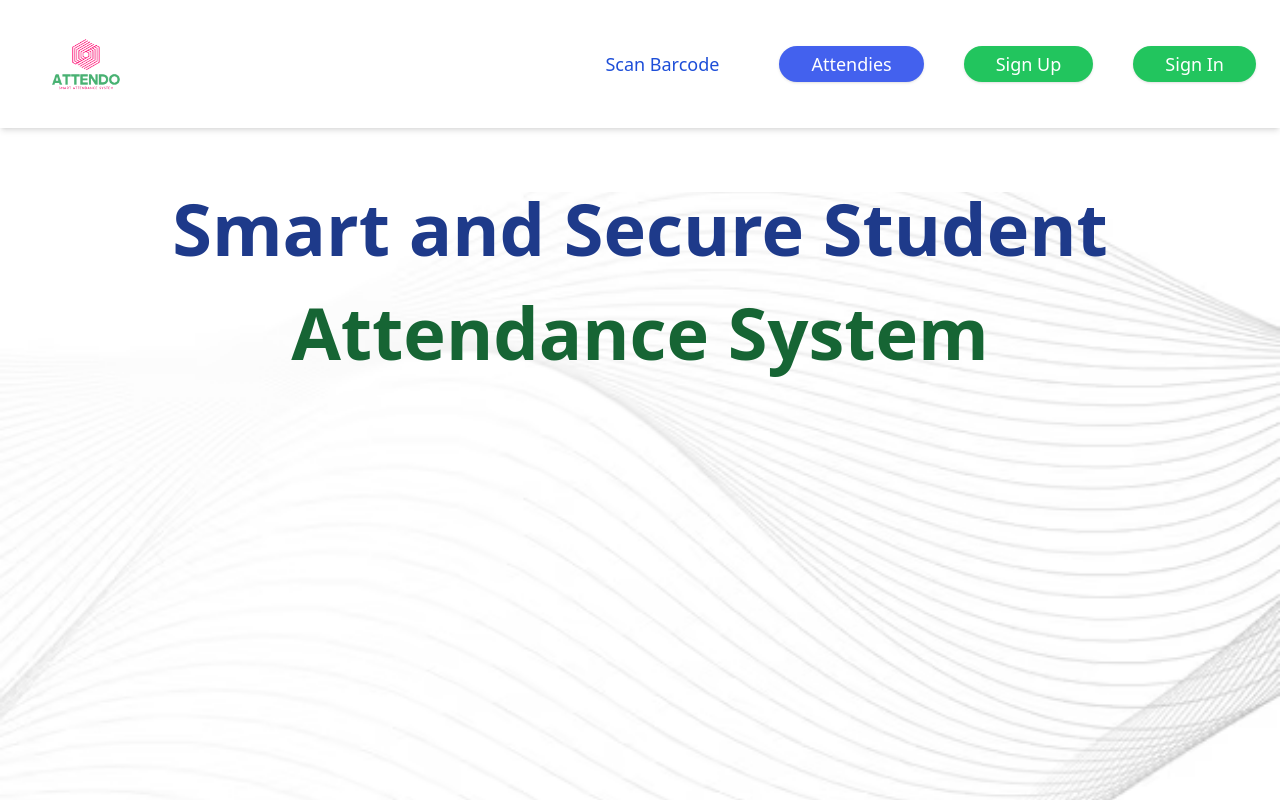
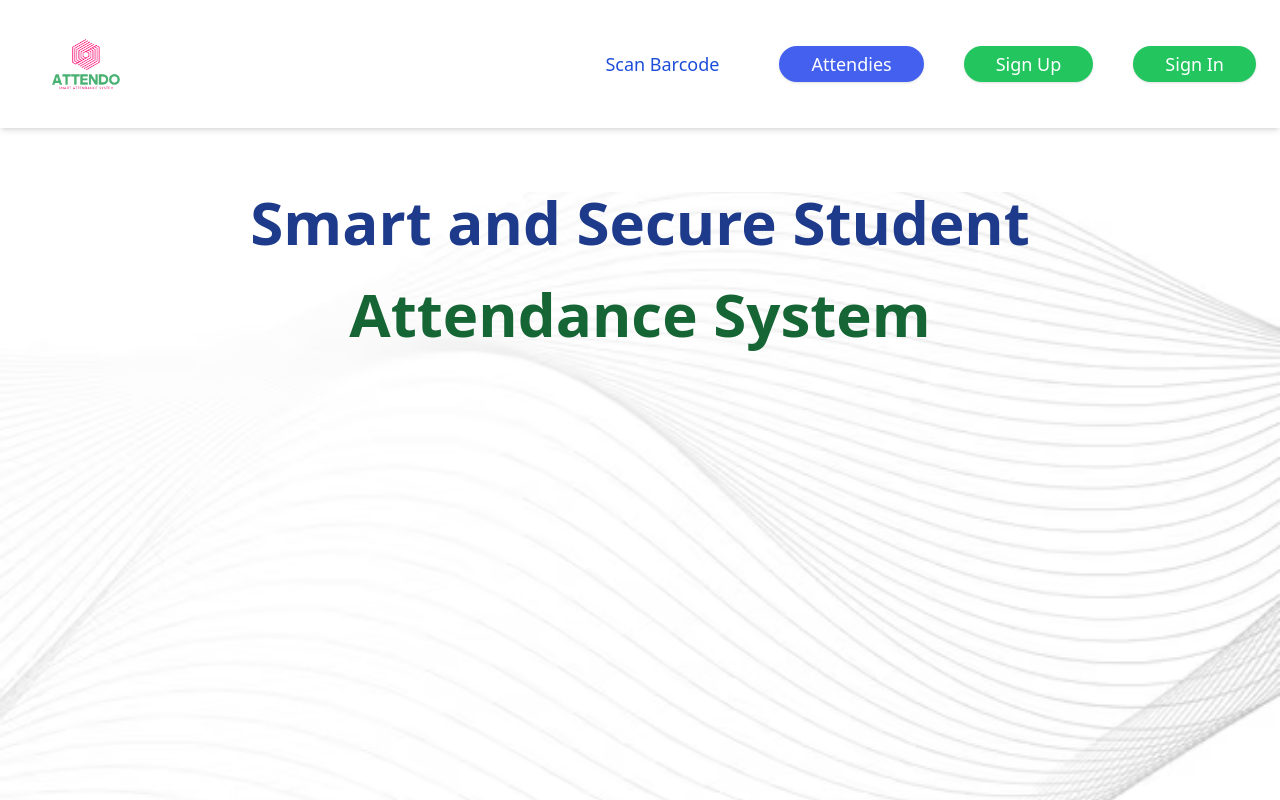
Before and after one commit to vamshikrishnasai/attendo-client, a React (Vite) app: page / in a window 1280 px wide. Shown: the top 800 px of the page. Built offline with nearby package versions, Linux system fonts and the light colour scheme; no server answers.

Commit message:
third commit

```diff
--- a/src/components/ui/body.jsx
+++ b/src/components/ui/body.jsx
@@ -3,8 +3,8 @@ import React from 'react'
 const body = () => {
   return (
     <div className='bg-[url("/img.png")] m-0 bg-cover bg-center bg-no-repeat h-screen w-full'>
-      <h1 className=' flex justify-center items-center font-bold mt-16 font-sans-700 text-7xl  text-blue-900'>Smart and Secure Student</h1>
-      <h1 className='flex justify-center items-center font-bold mt-8 font-sans-700 text-7xl  text-green-800'>Attendance System</h1>
+      <h1 className=' flex justify-center items-center font-bold mt-16 font-sans-700 text-6xl  text-blue-900'>Smart and Secure Student</h1>
+      <h1 className='flex justify-center items-center font-bold mt-8 font-sans-700 text-6xl  text-green-800'>Attendance System</h1>
     </div>
   )
 }
```
